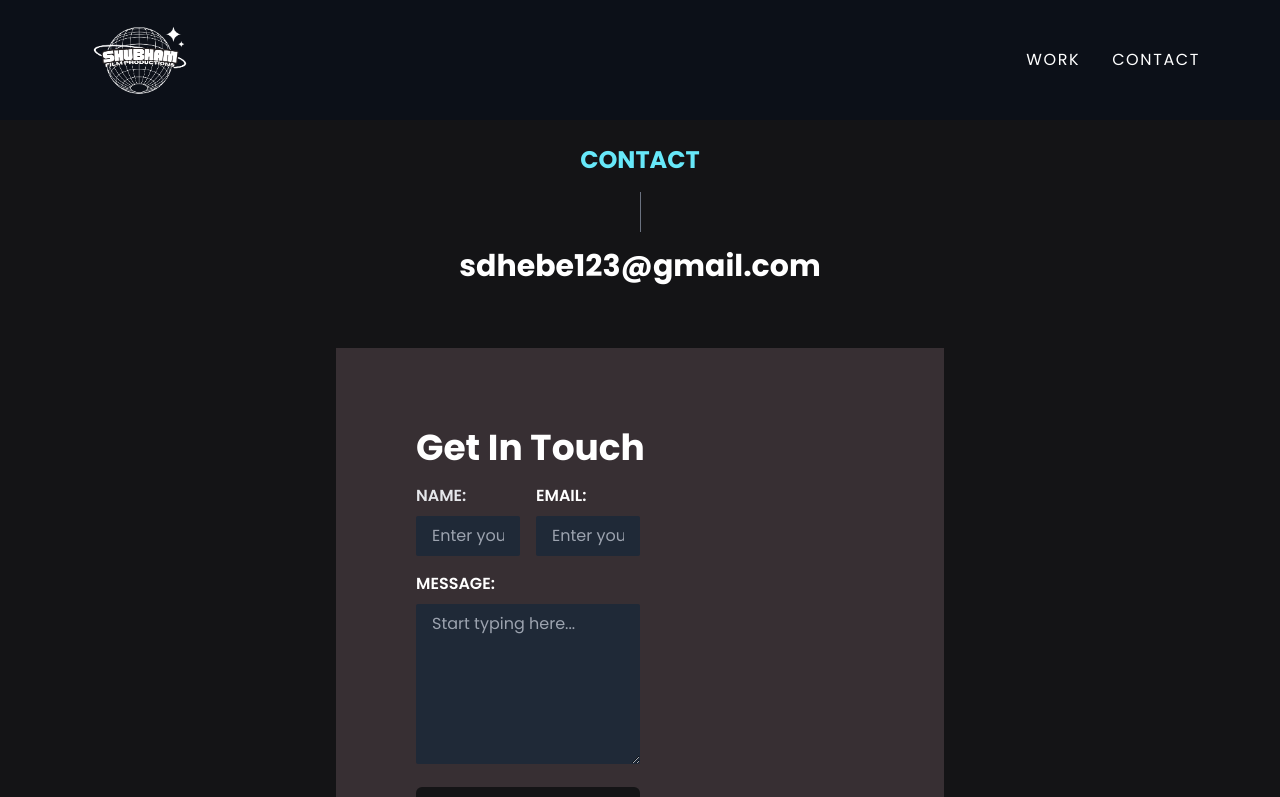
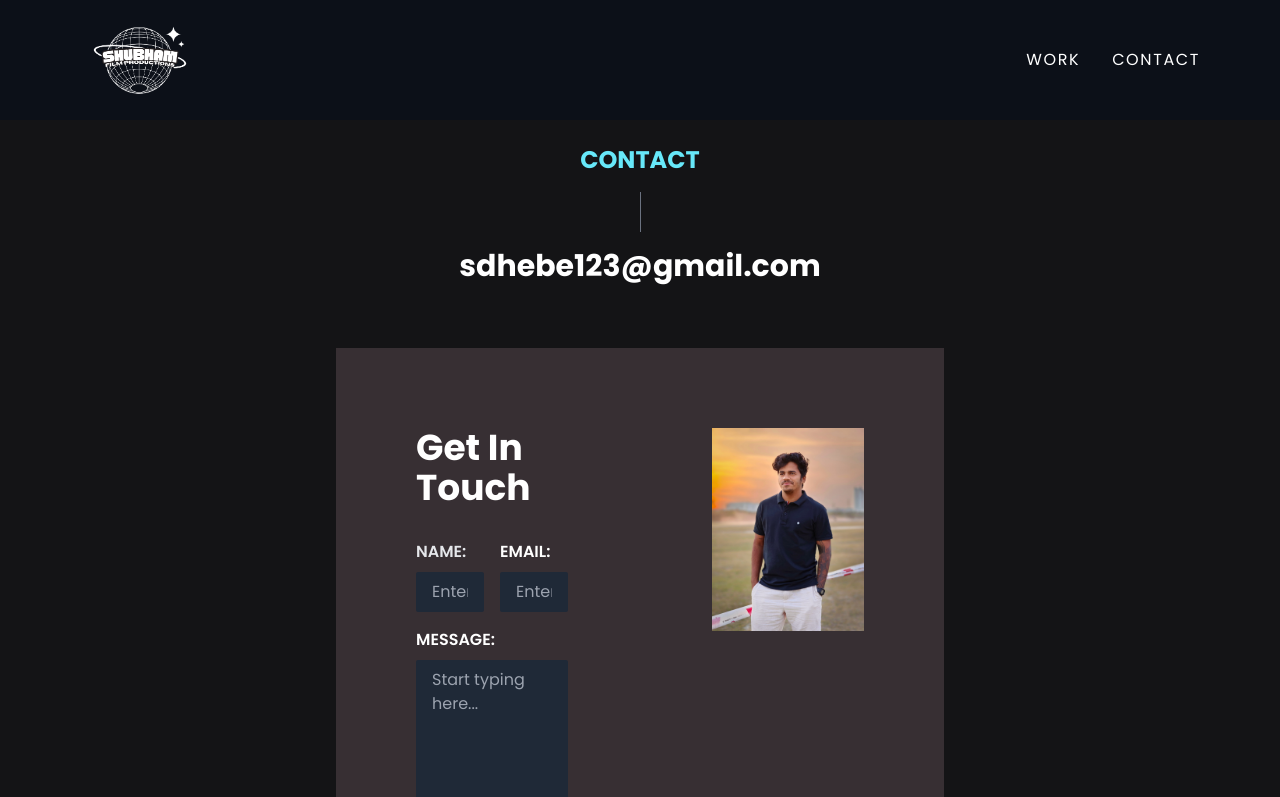
Before and after one commit to saurabhdhebe2/sh_portfolio, a Next.js app: page /contact in a window 1280 px wide. Shown: the top 797 px of the page. Built offline with nearby package versions, Linux system fonts and the light colour scheme.

Commit message:
added contact photo

```diff
--- a/src/components/Contact.jsx
+++ b/src/components/Contact.jsx
@@ -2,6 +2,7 @@
 import { useState, useContext, useEffect } from 'react';
 import emailjs from '@emailjs/browser';
 import FlashMessage from './Flashmessage';
+import Image from 'next/image';
 
 const GetInTouchForm = () => {
   const [formData, setFormData] = useState({
@@ -69,9 +70,13 @@ const GetInTouchForm = () => {
       {flashMessage && (
         <FlashMessage message={flashMessage.message} type={flashMessage.type} />
       )}
-      <h2 className="text-2xl md:text-4xl font-bold mb-4">Get In Touch</h2>
+      <div className="flex justify-between gap-36">
         <div className="w-full md:w-1/2">
           <form onSubmit={handleSubmit} className="space-y-4">
+            <h2 className="text-2xl md:text-4xl font-bold mb-4 lg:mb-8">
+              Get In Touch
+            </h2>
+
             <div className="flex flex-col md:flex-row md:space-x-4">
               <div className="flex-grow">
                 <label
@@ -133,6 +138,17 @@ const GetInTouchForm = () => {
             </button>
           </form>
         </div>
+        <div className="sm: hidden lg:block w-full md:w-1/2">
+          <div className="hidden md:block">
+            <Image
+              src={'/assets/images/shubham_dhebe.jpg'}
+              width={450}
+              height={450}
+              alt="shubham"
+            />
+          </div>
+        </div>
+      </div>
     </div>
   );
 };
--- a/src/components/VideoPage.jsx
+++ b/src/components/VideoPage.jsx
@@ -148,7 +148,15 @@ const VideoPage = ({ category }) => {
     ],
     after_movies: [
       {
+        src: 'https://www.youtube.com/embed/2oDAdTHuXe4?si=xJXqKHpJFyU_nP7T',
+        type: 'yt',
+      },
+      {
         src: 'https://www.youtube.com/embed/Ni7mibOi0KE?si=8mYfLUZ9EnblEpEk',
+        type: 'yt',
+      },
+      {
+        src: 'https://www.youtube.com/embed/zGLlqqTsd44?si=d4jxGvI2WaNhKsE0',
         type: 'yt',
       },
       {
@@ -156,23 +164,16 @@ const VideoPage = ({ category }) => {
         type: 'yt',
       },
       {
-        src: 'https://www.youtube.com/embed/2oDAdTHuXe4?si=xJXqKHpJFyU_nP7T',
+        src: 'https://www.youtube.com/embed/K1E1WbEMLQo?si=luJZIpEMBjB3UeHo',
         type: 'yt',
       },
-      {
-        src: 'https://www.youtube.com/embed/_2BVfGPy8QU?si=PKqimhEI_XFEUEf0',
-        type: 'yt',
-      },
+
       {
         src: 'https://www.youtube.com/embed/dzrMg1rGzrU?si=Cqz8o73drgPygxhe',
         type: 'yt',
       },
       {
-        src: 'https://www.youtube.com/embed/K1E1WbEMLQo?si=luJZIpEMBjB3UeHo',
-        type: 'yt',
-      },
-      {
-        src: 'https://www.youtube.com/embed/zGLlqqTsd44?si=d4jxGvI2WaNhKsE0',
+        src: 'https://www.youtube.com/embed/_2BVfGPy8QU?si=PKqimhEI_XFEUEf0',
         type: 'yt',
       },
     ],
--- a/src/pages/work/index.js
+++ b/src/pages/work/index.js
@@ -51,8 +51,8 @@ const Work = () => {
             'music_films',
             'reels',
             'travel',
+            'after_movies',
             'ads',
-            'after_movies',
             'weddings',
             'personal_projects',
           ].map((category, index) => (
```
Lines whose indentation alone changed are shown as unchanged.
